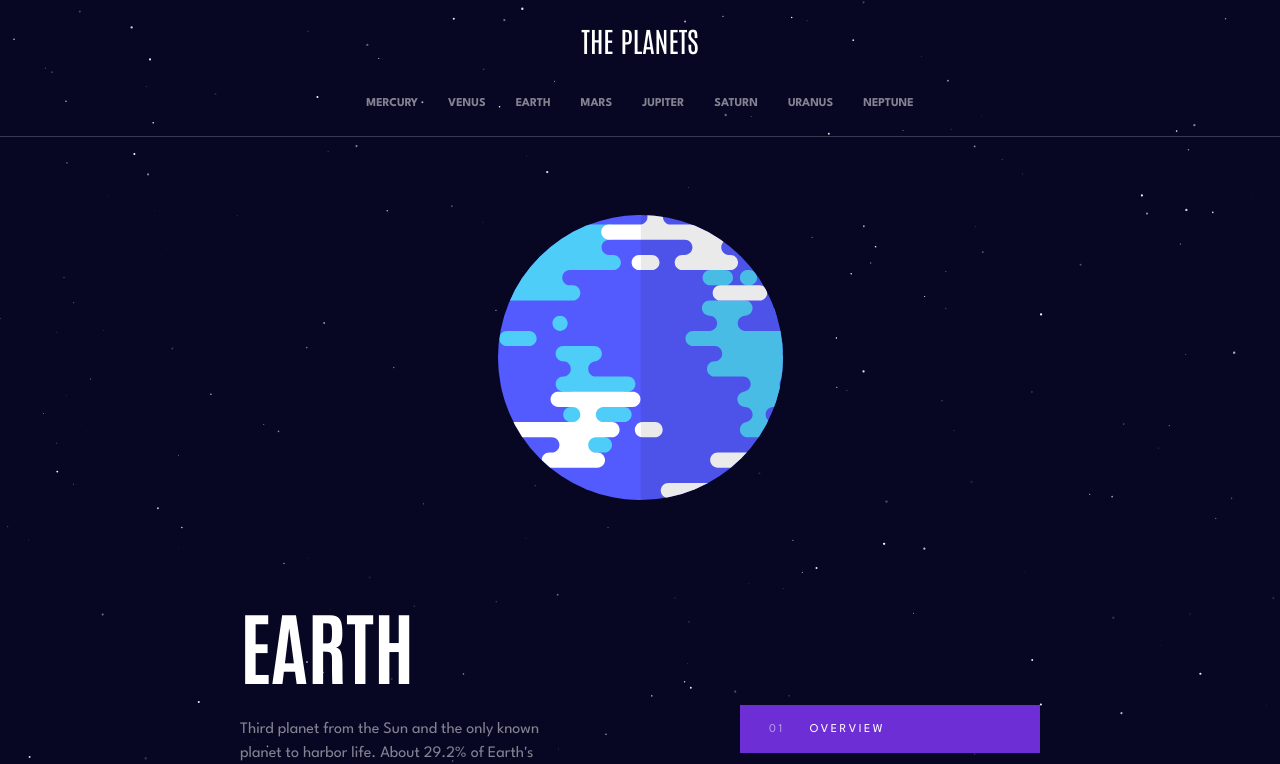
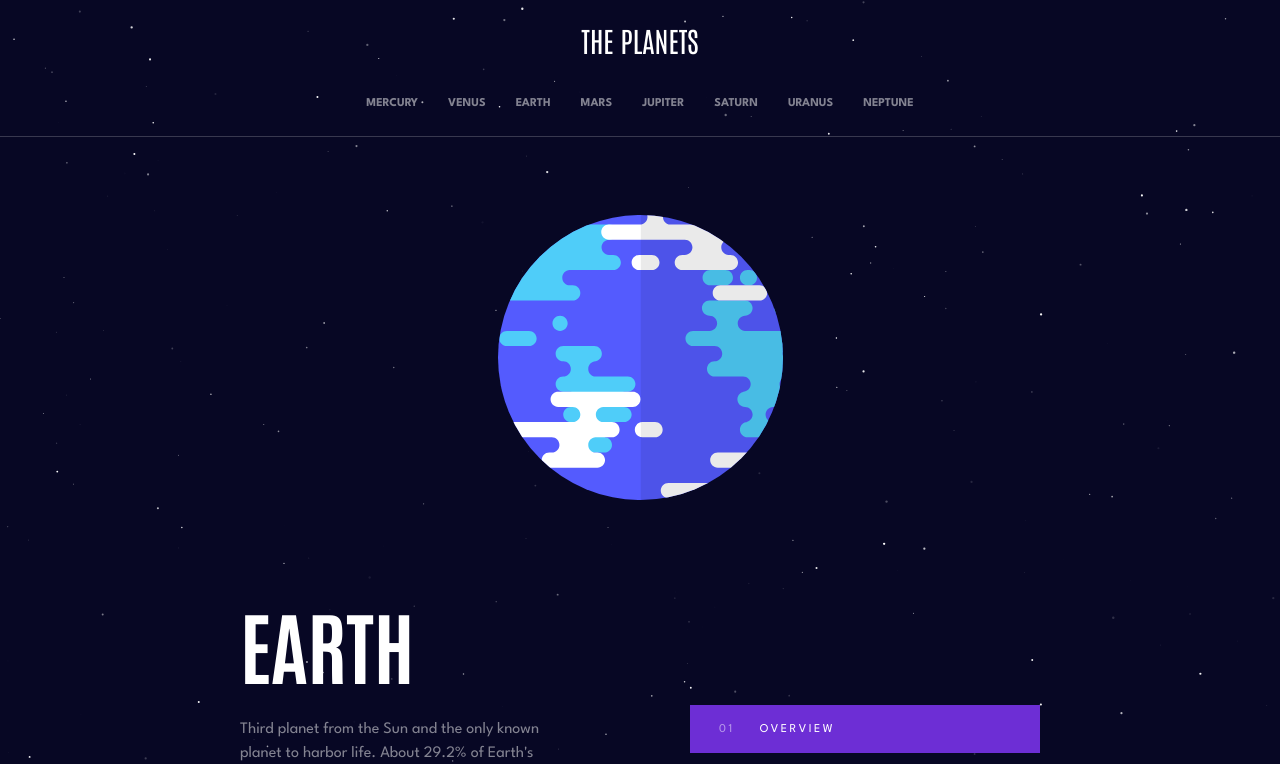
Before and after one commit to Mari-codes/planets, a React (Vite) app: page /earth in a window 1280 px wide. Shown: the top 764 px of the page. Built offline with nearby package versions, Linux system fonts and the light colour scheme.

Commit message:
style(responsive): update breakpoint variables and adjust TabButton dimensions

```diff
--- a/src/components/TabButton/TabButton.module.scss
+++ b/src/components/TabButton/TabButton.module.scss
@@ -2,9 +2,7 @@
 
 .button {
   @include vars.flex-center($justify: flex-start);
-  max-width: 350px;
-  min-width: 300px;
-  width: 100%;
+  width: 350px;
   height: 48px;
   font-size: vars.$heading-3;
   background: transparent;
--- a/src/styles/_variables.scss
+++ b/src/styles/_variables.scss
@@ -35,9 +35,9 @@ $body: 14px;
 
 $bp-xlarge: 1400px;
 $bp-large: 1140px;
-$bp-medium-high: 970px;
-$bp-medium: 825px;
-$bp-tablet: 767px;
+$bp-medium-high: 995px;
+$bp-medium: 870px;
+$bp-tablet: 720px;
 $bp-mobile: 550px;
 
 $gap-xs: 4px;
```
